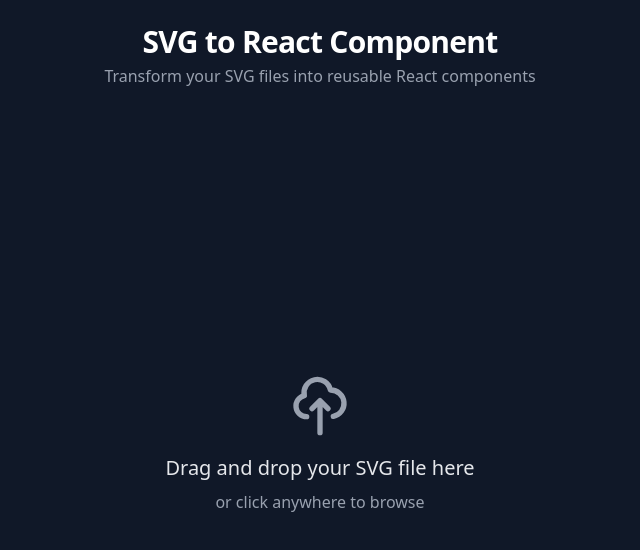
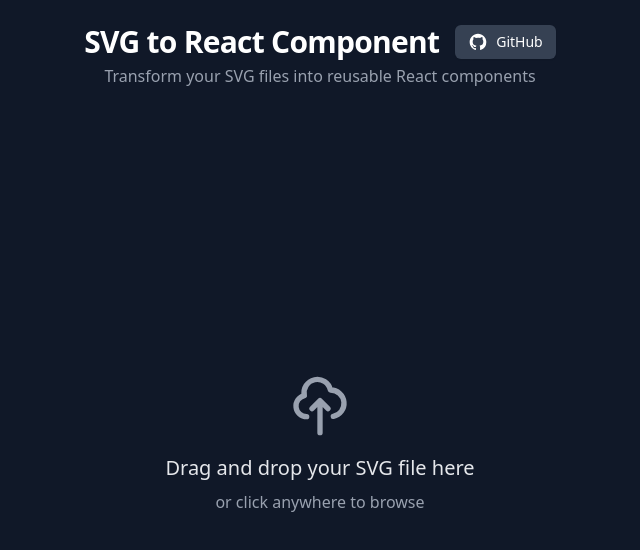
Before and after one commit to The-End-Hero/svg2react, a React (Vite) app: page /#/ in a window 1280 px wide. Shown: the top 550 px of the page, without its empty margins (320-960 px from the left). Built offline with nearby package versions, Linux system fonts and the light colour scheme.

Commit message:
feat: 🎸 add github Link

```diff
--- a/src/pages/svg-converter/SvgConverter.tsx
+++ b/src/pages/svg-converter/SvgConverter.tsx
@@ -306,6 +306,10 @@
     setComponentName(newName);
   };
 
+  const openGithub = () => {
+    window.open('https://github.com/The-End-Hero/svg2react', '_blank');
+  };
+
   return (
     <div
       {...getRootProps()}
@@ -317,9 +321,32 @@
       <Toaster />
       <div className="flex-1 flex flex-col p-4 md:p-6 overflow-hidden">
         <div className="text-center mb-4 md:mb-6">
-          <h1 className="text-2xl md:text-3xl font-extrabold text-white tracking-tight">
-            SVG to React Component
-          </h1>
+          <div className="flex items-center justify-center gap-4">
+            <h1 className="text-2xl md:text-3xl font-extrabold text-white tracking-tight">
+              SVG to React Component
+            </h1>
+            <button
+              onClick={(e) => {
+                e.stopPropagation();
+                openGithub();
+              }}
+              className="inline-flex items-center px-3 py-1.5 border border-transparent text-sm font-medium rounded-md shadow-xs text-white bg-gray-700 hover:bg-gray-600 focus:outline-hidden focus:ring-2 focus:ring-offset-2 focus:ring-gray-500 transition-colors duration-200"
+            >
+              <svg
+                className="h-5 w-5 mr-2"
+                fill="currentColor"
+                viewBox="0 0 24 24"
+                aria-hidden="true"
+              >
+                <path
+                  fillRule="evenodd"
+                  d="M12 2C6.477 2 2 6.484 2 12.017c0 4.425 2.865 8.18 6.839 9.504.5.092.682-.217.682-.483 0-.237-.008-.868-.013-1.703-2.782.605-3.369-1.343-3.369-1.343-.454-1.158-1.11-1.466-1.11-1.466-.908-.62.069-.608.069-.608 1.003.07 1.531 1.032 1.531 1.032.892 1.53 2.341 1.088 2.91.832.092-.647.35-1.088.636-1.338-2.22-.253-4.555-1.113-4.555-4.951 0-1.093.39-1.988 1.029-2.688-.103-.253-.446-1.272.098-2.65 0 0 .84-.27 2.75 1.026A9.564 9.564 0 0112 6.844c.85.004 1.705.115 2.504.337 1.909-1.296 2.747-1.027 2.747-1.027.546 1.379.202 2.398.1 2.651.64.7 1.028 1.595 1.028 2.688 0 3.848-2.339 4.695-4.566 4.943.359.309.678.92.678 1.855 0 1.338-.012 2.419-.012 2.747 0 .268.18.58.688.482A10.019 10.019 0 0022 12.017C22 6.484 17.522 2 12 2z"
+                  clipRule="evenodd"
+                />
+              </svg>
+              GitHub
+            </button>
+          </div>
           <p className="text-sm md:text-base text-gray-400 mt-1">
             Transform your SVG files into reusable React components
           </p>
```
